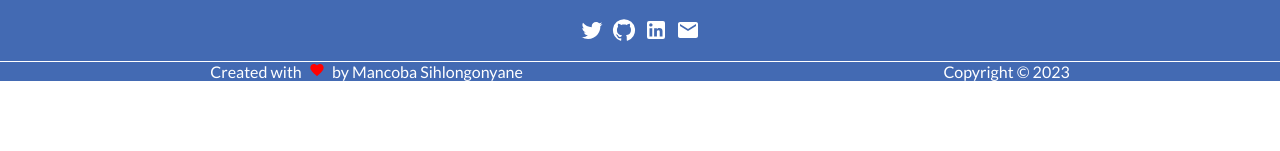
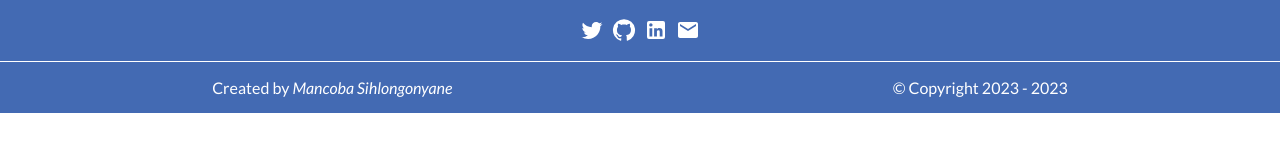
Before and after one commit to manq2010/beer-lovers, a React (Create React App) app: page / in a window 1280 px wide. Shown: the part 423-574 px from the top of the page. Built offline with nearby package versions, Linux system fonts and the light colour scheme; no server answers.

Commit message:
Update footer and scroll to top styles

```diff
--- a/src/App.css
+++ b/src/App.css
@@ -14,12 +14,14 @@
   --bg: #436ab3;
   --card-bg: #35558b;
   --color: #fff;
+  --hover: #4c4f4c;
 }
 
 .pink {
   --bg: #ff5192;
   --card-bg: #ba486e;
   --color: #fff;
+  --hover: #3a264a;
 }
 
 input::placeholder {
@@ -44,7 +46,6 @@ input::placeholder {
 }
 
 .App-header {
-  /* background-color: #282c34; */
   min-height: 100vh;
   display: flex;
   flex-direction: column;
@@ -69,11 +70,11 @@ input::placeholder {
 }
 
 a {
-  color: #fff;
+  color: var(--color);
 }
 
 a:hover {
-  color: #4c4f4c;
+  color: var(--hover);
 }
 
 .icons {
@@ -95,3 +96,12 @@ a:hover {
     border: none !important;
   }
 }
+
+.btn-scroll {
+  color: var(--color);
+}
+
+.btn-scroll:hover {
+  font-size: 2.7rem;
+  color: var(--hover);
+}
--- a/src/features/Footer/Footer.jsx
+++ b/src/features/Footer/Footer.jsx
@@ -1,5 +1,4 @@
 import React from 'react';
-import FavoriteIcon from '@mui/icons-material/Favorite';
 
 const Footer = () => (
   <div style={{
@@ -7,25 +6,24 @@ const Footer = () => (
     justifyContent: 'space-around',
     alignItems: 'center',
     borderTop: '1px solid #fff',
+    gap: '1rem',
   }}
   >
-    <div>
+    <div style={{
+      margin: '1rem 0 1rem 0',
+    }}
+    >
       <p>
-        Created with
+        Created by
         {' '}
-        <FavoriteIcon style={{
-          display: 'inline-block',
-          color: 'red',
-          height: '1rem',
-        }}
-        />
-        {' '}
-        by Mancoba Sihlongonyane
+        <em>Mancoba Sihlongonyane</em>
       </p>
     </div>
     <div>
       <p>
-        Copyright &copy;
+        &copy; Copyright
+        {' '}
+        2023 -
         {' '}
         {new Date().getFullYear()}
       </p>
--- a/src/features/ScrollToTop/ScrollToTop.jsx
+++ b/src/features/ScrollToTop/ScrollToTop.jsx
@@ -1,5 +1,4 @@
 import React, { useState } from 'react';
-// import ArrowUpwardIcon from '@mui/icons-material/ArrowUpward';
 import ArrowCircleUpIcon from '@mui/icons-material/ArrowCircleUp';
 
 const ScrollToTop = () => {
@@ -29,12 +28,13 @@ const ScrollToTop = () => {
         display: visible ? 'inline' : 'none',
         position: 'fixed',
         right: '1rem',
-        bottom: '3rem',
+        bottom: '3.5rem',
         height: '3rem',
         zIndex: '10',
       }}
     >
       <button
+        className="btn-scroll"
         style={{
           outline: 'none',
           border: 'none',
@@ -45,7 +45,7 @@ const ScrollToTop = () => {
         onClick={backToTop}
         aria-label="Back to top"
       >
-        <ArrowCircleUpIcon style={{ fontSize: '2.5rem', color: '#fff' }} />
+        <ArrowCircleUpIcon style={{ fontSize: '2.5rem' }} />
       </button>
     </div>
   );
--- a/src/pages/beer/BeerPage.jsx
+++ b/src/pages/beer/BeerPage.jsx
@@ -20,12 +20,6 @@ const BeerPage = () => {
         </title>
         <meta name="description" content="Beer lovers application" />
       </Helmet>
-
-      {/* <h1>Beer</h1>
-      <button type="button">
-        <NavLink to="/">To home</NavLink>
-      </button> */}
-
       <Navbar />
       <div>
         <SingleBeer
```
Also changed, not shown: src/features/Beers/SingleBeer/SingleBeer.jsx (+0 -24 lines), src/features/Navbar/Navbar.jsx (+0 -20 lines).
